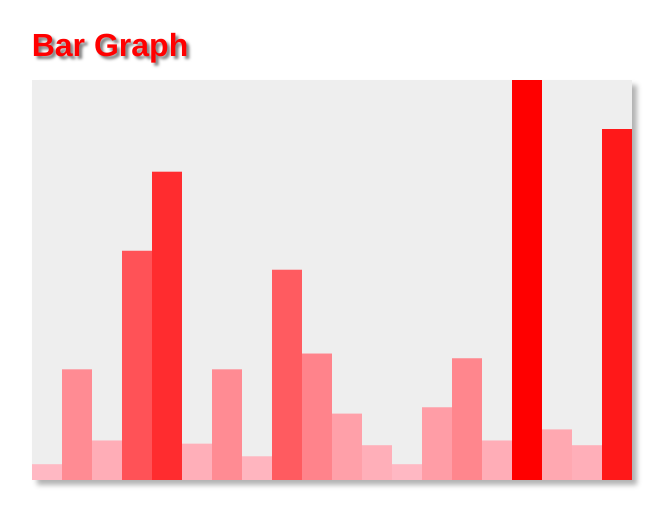
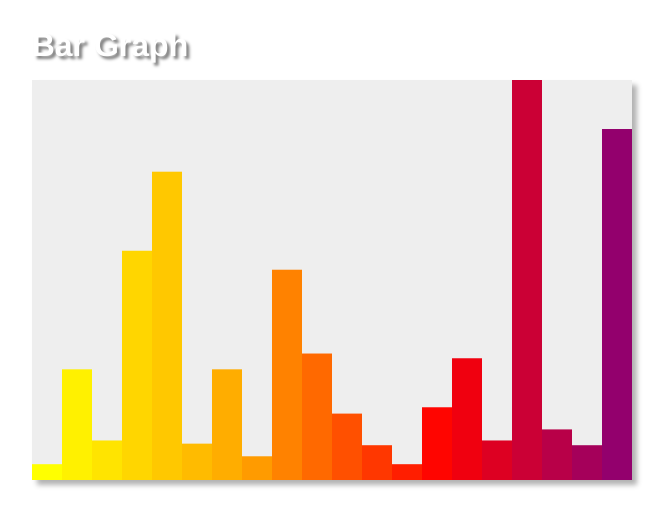
Before and after one commit to jasonleonhard/bar_graph, a plain HTML site: page index.html in a window 1280 px wide. Shown: the whole page, without its empty margins (207-878 px from the left). Drawn offline with nearby package versions, Linux system fonts and the light colour scheme.

Commit message:
change color of chart bars depending on horizontal position

```diff
--- a/script.js
+++ b/script.js
@@ -5,10 +5,12 @@ var backgroundHeight = 400,
     barWidth = 20,
     barSpacing = 10;
 
-// change color of chart bars by number passed in data_ary, ie the larger the height the more red
+// change color of chart bars depending on horizontal position
 var colors = d3.scale.linear()
-    .domain([0, d3.max(data_ary)])
-    .range(['pink', 'red'])
+    .domain([0, data_ary.length*.33, data_ary.length*.66, data_ary.length])
+    .range(['yellow', 'orange', 'red', 'purple'])
+    // .domain([0, d3.max(data_ary)]) // if by height
+    // .range(['aqua', 'red'])        // if hard coded
 
 // linear scaling y
 // to make sure all data fits into the chart as the array grows in the y direction
@@ -31,8 +33,11 @@ var svg = d3.select('#bar_graph')                  // targeting an id
         .data(data_ary)                            // coming from selectAll rect, data will be the y axis
         .enter()                                   // switch to yet-to-be-added elements selection
     .append('rect')                                // ~ bars, as we go through the data_ary we append a rect
-        // .style('fill', 'aqua')                     // style the rect color
-        .style('fill', colors)                     // change color of chart bars by number passed in data_ary, ie the larger the height the more red
+        // .style('fill', 'aqua')                     // if hard coded, style the rect color
+        // .style('fill', colors)                     // if by height
+        .style('fill', function(d,i) {             // if by
+            return colors(i);
+        })
         .attr('width', xScale.rangeBand())         // now scales
         .attr('height', function(d) {              // d ~ data, sets the height to the current data
             return yScale(d);                      // currently all on top of each other, y scaled to a max value
--- a/style.css
+++ b/style.css
@@ -9,7 +9,8 @@ h1, h2, h3, h4, h5, h6 {
   font-family: "Helvetica Neue", Helvetica;
   font-weight: 700;
   // color: aqua;
-  color: red;
+  // color: red;
+  color: white;
   font-size: 2em;
   margin-bottom: .5em;
   text-shadow: 3px 3px 3px rgba(0, 0, 0, 0.5);
```
